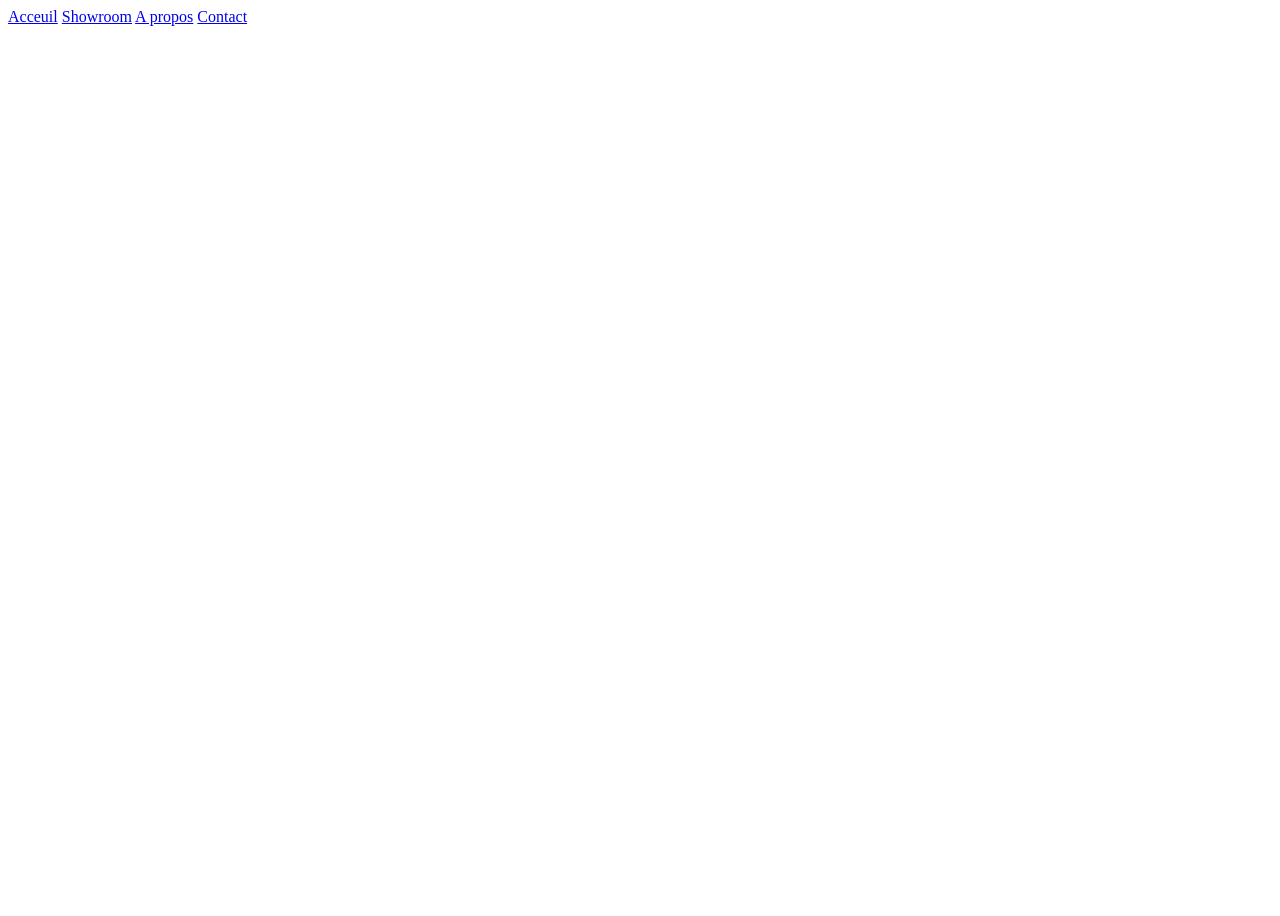
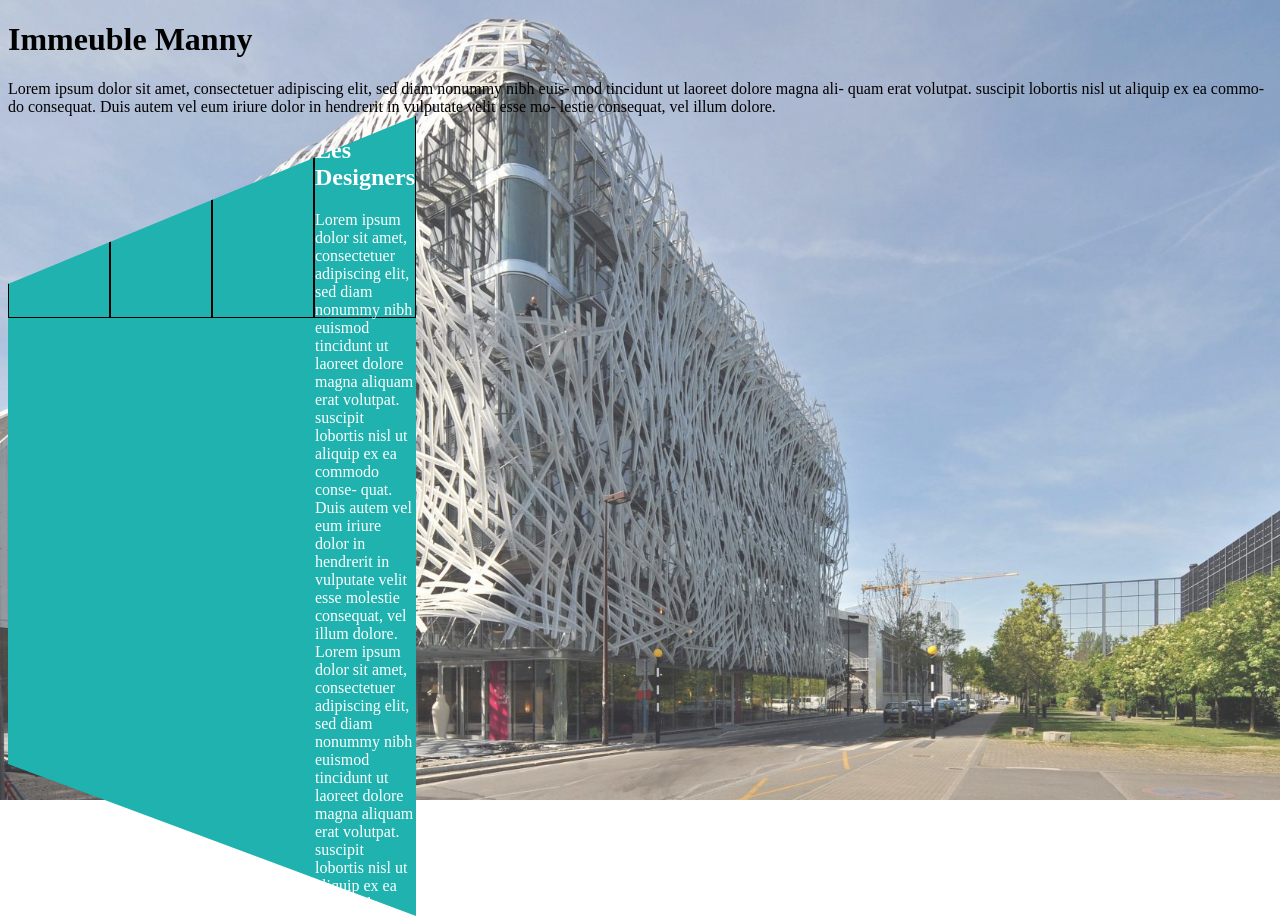
Before and after one commit to thomas37000/mani, a plain HTML site: page index.html in a window 1280 px wide. Shown: the top 916 px of the page. Before the commit the page ends 800 px from the top, so only its background shows below. Drawn offline with Linux system fonts and the light colour scheme.

Commit message:
1° test sur la diagonale Body

```diff
--- a/index.html
+++ b/index.html
@@ -6,12 +6,108 @@
         <link rel="stylesheet" href="style.css">
     </head>
     <body>
-        <nav>
-             <a href="#">Acceuil</a>
-             <a href="#">Showroom</a>
-             <a href="#">A propos</a>
-             <a href="#">Contact</a>
-        </nav>
-    <footer></footer>
-    </body>
-</html>
+
+        <div class="parallax">
+            <h1>Immeuble Manny</h1>
+Lorem ipsum dolor sit amet, consectetuer
+adipiscing elit, sed diam nonummy nibh euis-
+mod tincidunt ut laoreet dolore magna ali-
+quam erat volutpat.
+suscipit lobortis nisl ut aliquip ex ea commo-
+do consequat. Duis autem vel eum iriure
+dolor in hendrerit in vulputate velit esse mo-
+lestie consequat, vel illum dolore.
+        </div>
+
+        <section class="diagonale">
+            <article></article>
+            <article></article>
+            <article></article>
+            <article>
+                <h2>Les Designers</h2>
+            <p>Lorem ipsum dolor sit amet, consectetuer adipiscing elit,
+                sed diam nonummy nibh euismod tincidunt ut laoreet
+                dolore magna aliquam erat volutpat.
+                suscipit lobortis nisl ut aliquip ex ea commodo conse-
+                quat. Duis autem vel eum iriure dolor in hendrerit in
+                vulputate velit esse molestie consequat, vel illum dolore.
+                Lorem ipsum dolor sit amet, consectetuer adipiscing elit,
+                sed diam nonummy nibh euismod tincidunt ut laoreet
+                dolore magna aliquam erat volutpat.
+
+                suscipit lobortis nisl ut aliquip ex ea commodo conse-
+                quat. Duis autem vel eum iriure dolor in hendrerit in
+                vulputate velit esse molestie consequat, vel illum dolore.
+                Lorem ipsum dolor sit amet, consectetuer adipiscing elit,
+                sed diam nonummy nibh euismod tincidunt ut laoreet
+                dolore magna aliquam erat volutpat.
+
+                suscipit lobortis nisl ut aliquip ex ea commodo conse-
+                quat. Duis autem vel eum iriure dolor in hendrerit in
+                vulputate velit esse molestie consequat, vel illum dolore.
+                Lorem ipsum dolor sit amet, consectetuer adipiscing elit,
+                sed diam nonummy nibh euismod tincidunt ut laoreet
+                dolore magna aliquam erat volutpat.
+                suscipit lobortis nisl ut aliquip ex ea commodo conse-
+                quat. Duis autem vel eum iriure dolor in hendrerit in
+                vulputate velit esse molestie consequat, vel illum dolore.</p>
+
+            <p>Lorem ipsum dolor sit amet, consectetuer adipiscing elit,
+                sed diam nonummy nibh euismod tincidunt ut laoreet
+                dolore magna aliquam erat volutpat.
+
+                suscipit lobortis nisl ut aliquip ex ea commodo conse-
+                quat. Duis autem vel eum iriure dolor in hendrerit in
+                vulputate velit esse molestie consequat, vel illum dolore.
+                Lorem ipsum dolor sit amet, consectetuer adipiscing elit,
+                sed diam nonummy nibh euismod tincidunt ut laoreet
+                dolore magna aliquam erat volutpat.
+
+                suscipit lobortis nisl ut aliquip ex ea commodo conse-
+                quat. Duis autem vel eum iriure dolor in hendrerit in
+                vulputate velit esse molestie consequat, vel illum dolore.
+                Lorem ipsum dolor sit amet, consectetuer adipiscing elit,
+                sed diam nonummy nibh euismod tincidunt ut laoreet
+                dolore magna aliquam erat volutpat.
+
+                suscipit lobortis nisl ut aliquip ex ea commodo conse-
+                quat. Duis autem vel eum iriure dolor in hendrerit in
+                vulputate velit esse molestie consequat, vel illum dolore.
+                Lorem ipsum dolor sit amet, consectetuer adipiscing elit,
+                sed diam nonummy nibh euismod tincidunt ut laoreet
+                dolore magna aliquam erat volutpat.
+
+                suscipit lobortis nisl ut aliquip ex ea commodo conse-
+                quat. Duis autem vel eum iriure dolor in hendrerit in
+                vulputate velit esse molestie consequat, vel illum dolore.</p>
+            <p>Lorem ipsum dolor sit amet, consectetuer adipiscing elit,
+                sed diam nonummy nibh euismod tincidunt ut laoreet
+                dolore magna aliquam erat volutpat.
+
+                suscipit lobortis nisl ut aliquip ex ea commodo conse-
+                quat. Duis autem vel eum iriure dolor in hendrerit in
+                vulputate velit esse molestie consequat, vel illum dolore.
+                Lorem ipsum dolor sit amet, consectetuer adipiscing elit,
+                sed diam nonummy nibh euismod tincidunt ut laoreet
+                dolore magna aliquam erat volutpat.
+
+                suscipit lobortis nisl ut aliquip ex ea commodo conse-
+                quat. Duis autem vel eum iriure dolor in hendrerit in
+                vulputate velit esse molestie consequat, vel illum dolore.
+                Lorem ipsum dolor sit amet, consectetuer adipiscing elit,
+                sed diam nonummy nibh euismod tincidunt ut laoreet
+                dolore magna aliquam erat volutpat.
+
+                suscipit lobortis nisl ut aliquip ex ea commodo conse-
+                quat. Duis autem vel eum iriure dolor in hendrerit in
+                vulputate velit esse molestie consequat, vel illum dolore.
+                Lorem ipsum dolor sit amet, consectetuer adipiscing elit,
+                sed diam nonummy nibh euismod tincidunt ut laoreet
+                dolore magna aliquam erat volutpat.
+                suscipit lobortis nisl ut aliquip ex ea commodo conse-
+                quat. Duis autem vel eum iriure dolor in hendrerit in
+                vulputate velit esse molestie consequat, vel illum dolore.</p>
+            <p></p>
+            <p></p>
+            </article>
+        </section>
--- a/style.css
+++ b/style.css
@@ -0,0 +1,42 @@
+.parallax::before {
+    content:"";
+    display:block;
+    position: fixed;
+    top: 0;
+    left: 0;
+    min-height: 100%;
+    width: 100%;
+    z-index:-1;
+    background-image: url("./img/mani.jpg");
+    background-size: cover;
+    opacity: 0.8;
+}
+/*.parallax {
+    height: 100%;
+    background-attachment: fixed;
+    background-position: center;
+    background-repeat: no-repeat;
+    background-size: cover;
+  }*/
+
+
+.diagonale {
+    display: flex;
+    background-color: #1FB2AF;
+    position: absolute;
+    color: #fff;
+    height: 100%;
+    clip-path: polygon(0 21%, 100% 0, 100% 100%, 0 81%);
+    /*la fonction skewY permet
+    de faire la diagonale
+    -ms-transform: skewY(-4deg);
+    -webkit-transform: skewY(-4deg);
+    transform: skewY(-4deg);*/
+}
+
+article {
+    justify-content: flex-end;
+    border: 1px solid black;
+    width: 100px;
+    height: 200px;
+}
```
Also changed, not shown: img/mani.jpg (added).
